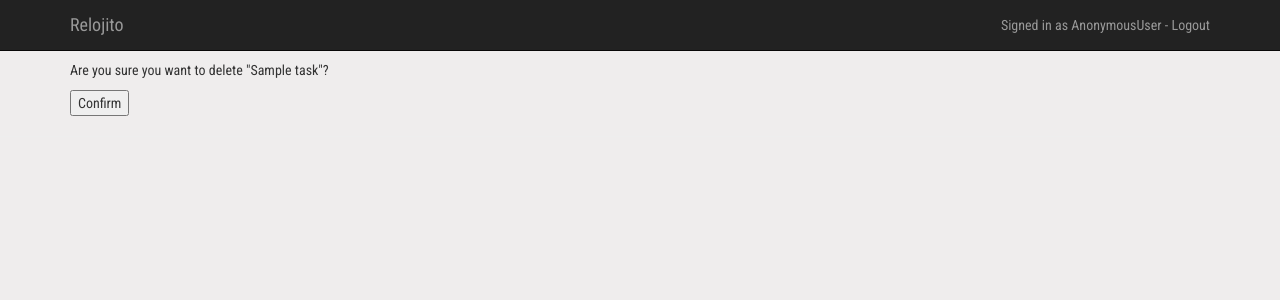
After one commit to MSA-Argentina/relojito_project, a Django app: page /task/delete/1/ in a window 1280 px wide. The commit adds this page. Shown: the top 300 px of the page. Run offline with Django 3.2, Linux system fonts and the light colour scheme; tables that the repository leaves empty hold one stand-in row (values such as "Sample post"); some libraries are stand-ins or nearby versions.

Commit message:
now deleting tasks

```diff
--- a/relojito/app/views.py
+++ b/relojito/app/views.py
@@ -8,7 +8,7 @@ from django.http import HttpResponseRedirect, JsonResponse
 from django.shortcuts import render_to_response
 from django.template import RequestContext
 from django.utils.translation import ugettext as _
-from django.views.generic import (CreateView, DetailView, ListView,
+from django.views.generic import (CreateView, DeleteView, DetailView, ListView,
                                   TemplateView, UpdateView)
 from django.views.generic.dates import MonthArchiveView
 
@@ -93,6 +93,12 @@ class TaskAjaxDetail(JSONResponseMixin, DetailView):
         }
 
         return self.render_json_response(context_dict)
+
+
+class TaskDelete(LoginRequiredMixin, DeleteView):
+    model = Task
+    success_url = reverse_lazy('root')
+    template_name = 'task_confirm_delete.html'
 
 
 class TaskMonthlyView(MonthArchiveView):
--- a/relojito/relojito/urls.py
+++ b/relojito/relojito/urls.py
@@ -1,6 +1,6 @@
 from app.views import (CreateProject, CreateTask, EditProject, EditTask,
                        IndexView, login_user, logout_user, ProjectDetail,
-                       TaskAjaxDetail, TaskAjaxList, TaskDetail,
+                       TaskAjaxDetail, TaskAjaxList, TaskDelete, TaskDetail,
                        TaskMonthlyView, total_tasks)
 from django.conf.urls import include, patterns, url
 from django.contrib import admin
@@ -32,6 +32,10 @@ urlpatterns = patterns('',
                            TaskDetail.as_view(),
                            name="task_detail"),
 
+                       url(r'^task/delete/(?P<pk>\d+)/$',
+                           TaskDelete.as_view(),
+                           name="task_delete"),
+
                        url(r'^(?P<year>\d{4})/(?P<month>\d+)/$',
                            TaskMonthlyView.as_view(month_format='%m'),
                            name="monthly_tasks"),
--- a/relojito/templates/generic_form.html
+++ b/relojito/templates/generic_form.html
@@ -1,4 +1,5 @@
 {% extends "base.html" %}
+{% load i18n %}
 {% load staticfiles %}
 
 {% block extrahead %}
--- /dev/null
+++ b/relojito/templates/task_confirm_delete.html
@@ -0,0 +1,11 @@
+{% extends 'base.html' %}
+{% load i18n %}
+
+{% block content %}
+    <div class="container">
+<form action="" method="post">{% csrf_token %}
+    <p>{% trans 'Are you sure you want to delete' %} "{{ object }}"?</p>
+    <input type="submit" value="{% trans 'Confirm' %}" />
+</form>
+    </div>
+{% endblock %}
--- a/relojito/templates/task_detail.html
+++ b/relojito/templates/task_detail.html
@@ -25,5 +25,8 @@
                        href="{% url 'edit_task' pk=task.id %}">
                         {% trans 'Edit task' %}
                     </a>
+                        <a class="btn btn-danger"
+                           href="{% url 'task_delete' pk=task.id %}">
+                            {% trans 'Delete task' %}</a>
     </div>
 {% endblock %}
```
